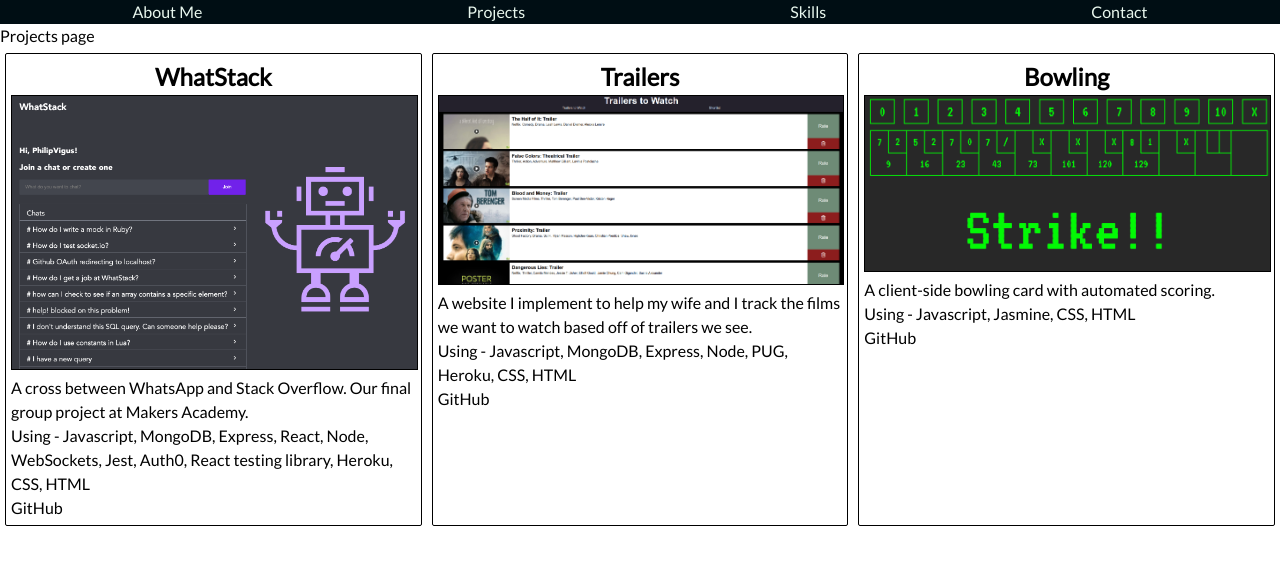
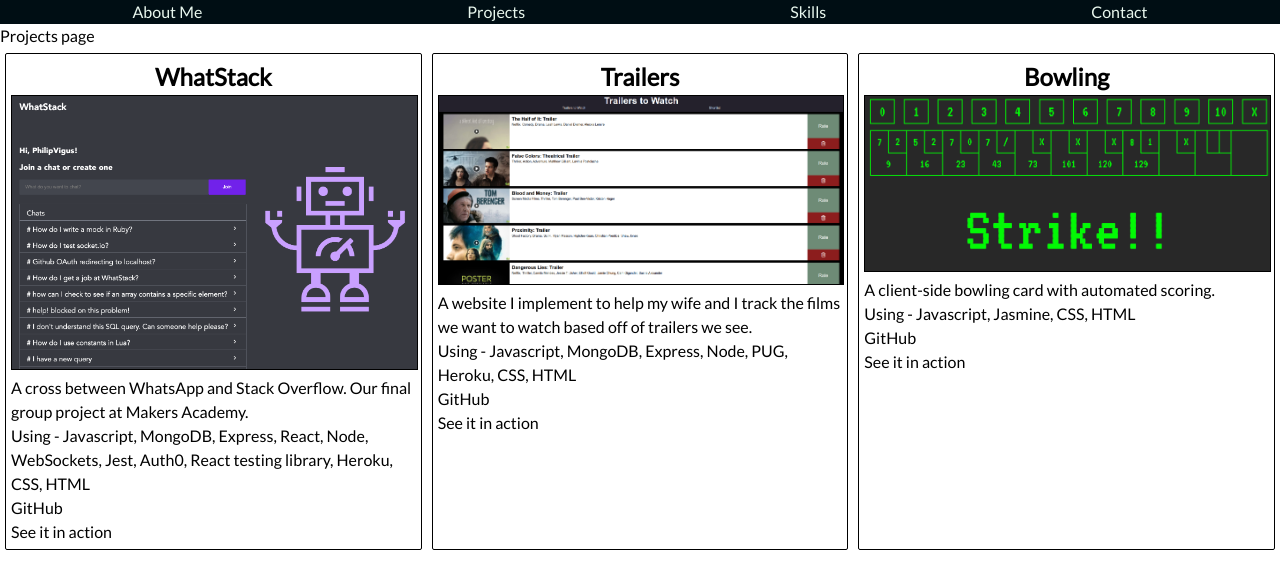
Before and after one commit to PhilipVigus/dev-portfolio, a React (Create React App) app: page /projects in a window 1280 px wide. Shown: the top 588 px of the page. Built offline with nearby package versions, Linux system fonts and the light colour scheme.

Commit message:
Add deployment links to project summaries

```diff
--- a/src/components/projectSummary.jsx
+++ b/src/components/projectSummary.jsx
@@ -8,6 +8,7 @@ function ProjectSummary({
   summaryText,
   skills,
   github,
+  deployLink,
 }) {
   return (
     <div className="project-summary-container">
@@ -26,6 +27,11 @@ function ProjectSummary({
           GitHub
         </a>
       </div>
+      <div>
+        <a href={deployLink} rel="noopener noreferrer" target="_blank">
+          See it in action
+        </a>
+      </div>
     </div>
   );
 }
--- a/src/components/projects.jsx
+++ b/src/components/projects.jsx
@@ -16,6 +16,7 @@ function Projects() {
           skills="Using - Javascript, MongoDB, Express, React, Node, WebSockets, Jest,
         Auth0, React testing library, Heroku, CSS, HTML"
           github="https://github.com/PhilipVigus/WhatStack"
+          deployLink="http://whatstack.herokuapp.com/"
         />
         <ProjectSummary
           title="Trailers"
@@ -25,6 +26,7 @@ function Projects() {
           to watch based off of trailers we see."
           skills="Using - Javascript, MongoDB, Express, Node, PUG, Heroku, CSS, HTML"
           github="https://github.com/PhilipVigus/trailers-express"
+          deployLink="http://trailers-express.herokuapp.com/"
         />
         <ProjectSummary
           title="Bowling"
@@ -33,6 +35,7 @@ function Projects() {
           summaryText="A client-side bowling card with automated scoring."
           skills="Using - Javascript, Jasmine, CSS, HTML"
           github="https://github.com/PhilipVigus/bowling-challenge"
+          deployLink="http://phils-bowlingcard.surge.sh/"
         />
       </div>
     </div>
```
Also changed, not shown: 1 other file (tests, documents, lock files or other folders).
